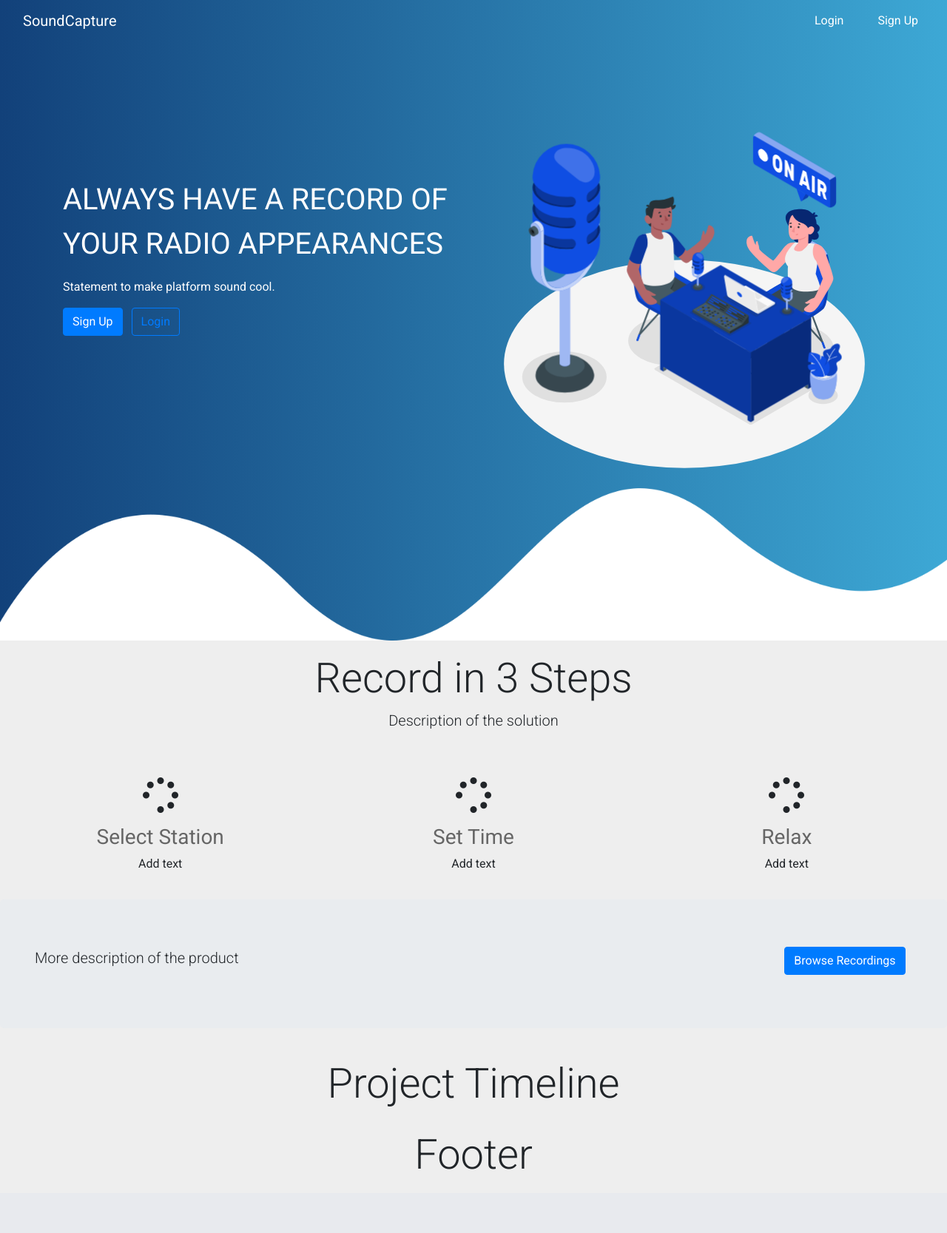
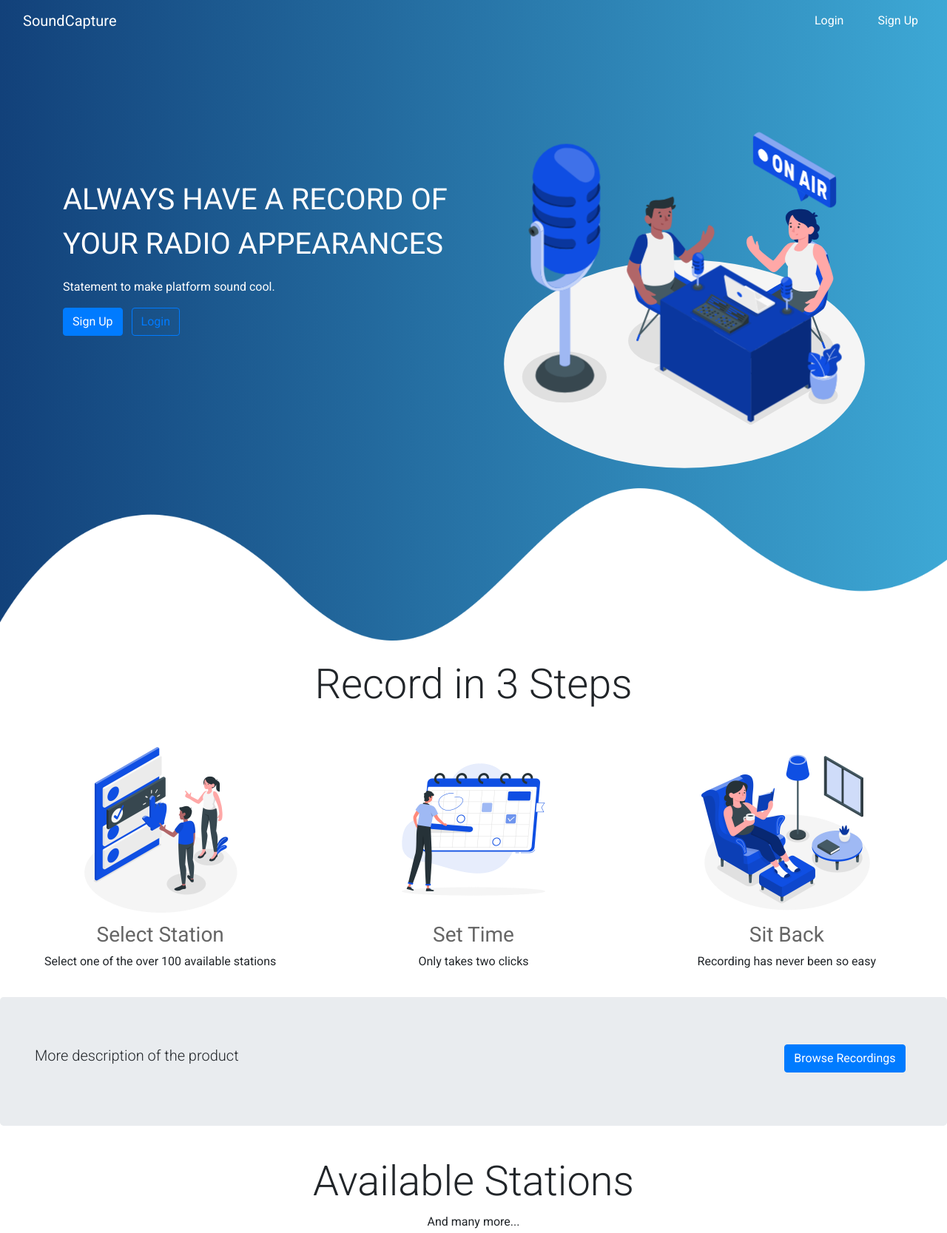
Before and after one commit to lps116/radio_recording_app, a Django app: page / in a window 1280 px wide. Shown: the top 1667 px of the page at 74% size. Before the commit the page ends 1581 px from the top, so only its background shows below. Run offline with Django 3.2, Linux system fonts and the light colour scheme; parts of the project's set-up code (start-up, migrations or seed data) failed here and were passed over; some libraries are stand-ins or nearby versions.

Commit message:
homepage logos added

```diff
--- a/home/templates/home/home.html
+++ b/home/templates/home/home.html
@@ -24,41 +24,38 @@
   <img src="{% static 'images/wave.png' %}" class="bottom-img">
 </section>
 
-<section class="mt-2">
+<section class="mt-3">
   <div class="container-fluid padding">
     <div class="row welcome text-center">
       <div class="col-12">
         <h1 class="display-4">Record in 3 Steps</h1>
       </div>
       <hr>
-      <div class="col-12">
-        <p class="lead">Description of the solution</p>
-      </div>
     </div>
   </div>
 
   <div class="container-fluid padding">
     <div class="row text-center padding">
-      <div class="col-xs-12 col-sm-6 col-md-4">
-        <i class="fa fa-spinner fa-pulse fa-3x fa-fw"></i>
+      <div class="col-xs-12 col-md-4">
+        <img src="{% static 'images/select.png' %}" class="bottom-img" style="height: 250px; width: 250px;">
         <h3>Select Station</h3>
-        <p>Add text</p>
-      </div>
-      <div class="col-xs-12 col-sm-6 col-md-4">
-        <i class="fa fa-spinner fa-pulse fa-3x fa-fw"></i>
-        <h3>Set Time</h3>
-        <p>Add text</p>
+        <p>Select one of the over 100 available stations</p>
       </div>
       <div class="col-xs-12 col-md-4">
-        <i class="fa fa-spinner fa-pulse fa-3x fa-fw"></i>
-        <h3>Relax</h3>
-        <p>Add text</p>
+        <img src="{% static 'images/schedule.png' %}" class="bottom-img" style="height: 250px; width: 250px;">
+        <h3>Set Time</h3>
+        <p>Only takes two clicks</p>
+      </div>
+      <div class="col-xs-12 col-md-4">
+        <img src="{% static 'images/relax.png' %}" class="bottom-img" style="height: 250px; width: 250px;">
+        <h3>Sit Back</h3>
+        <p>Recording has never been so easy</p>
       </div>
     </div>
   </div>
 </section>
 
-<section>
+<section id="jumbotron-section">
   <div class="container-fluid">
     <div class="row jumbotron">
       <div class="col-xs-12 col-sm-12 col-md-9 col-lg-9 col-xl-10">
@@ -71,6 +68,47 @@
   </div>
 </section>
 
+
+<section class="mt-3">
+  <div class="container-fluid padding">
+    <div class="row welcome text-center">
+      <div class="col-12">
+        <h5 class="display-4">Available Stations</h5>
+        <p>And many more...</p>
+      </div>
+      <hr>
+    </div>
+  </div>
+
+  <div class="container-fluid mb-5">
+    <div id="carouselExampleSlidesOnly" class="carousel slide " data-ride="carousel">
+      <div class="carousel-inner">
+        <div class="carousel-item active row ">
+          <div class="col-2 float-left  mt-3 mb-3">
+            <img  style="height: 100px;" class="img-fluid  my-auto" src="https://upload.wikimedia.org/wikipedia/commons/7/72/Bbc-radio-1-logo.png"></div>
+            <div class="col-2 float-left mt-3 mb-3"><img style="height: 100px;" class="img-fluid" src="https://upload.wikimedia.org/wikipedia/commons/5/56/KISS_LOGO_WO_STRAP_PURPLE_2020.png"></div>
+            <div class="col-2 float-left mt-3 mb-3"><img style="height: 100px;" class="img-fluid" src="https://assets.capitalfm.com/2016/11/capital-3d-network-logo-large-canvas-1458228638-herowidev4-0.jpg"></div>
+            <div class="col-2 float-left"><img style="height: 100px;" class="img-fluid" src="https://cdn.freebiesupply.com/logos/thumbs/2x/bbc-world-service-logo.png"></div>
+            <div class="col-2 float-left mt-3 mb-3"><img style="height: 100px;" class="img-fluid" src="https://media.info/i/lf/0/1454899442/5815.png"></div>
+            <div class="col-2 float-left mt-3 mb-3"><img style="height: 100px;" class="img-fluid" src="https://upload.wikimedia.org/wikipedia/commons/thumb/f/f9/AbsoluteLogo.svg/1200px-AbsoluteLogo.svg.png"></div>
+
+          </div>
+          <div class="carousel-item no-gutters row ">
+            <div class="col-2 float-left mt-3 mb-3"><img style="height: 100px;" class="img-fluid" src="https://media.info/i/lv/virgin-radio-uk/1454927353/5812.png"></div>
+            <div class="col-2 float-left mt-3 mb-3"><img style="height: 100px;" class="img-fluid" src="https://ichef.bbci.co.uk/images/ic/1920x1080/p029jbdz.jpg"></div>
+            <div class="col-2 float-left mt-3 mb-3"><img style="height: 100px;" class="img-fluid" src="https://d24j9r7lck9cin.cloudfront.net/l/f/4/432.1500753436.png"></div>
+            <div class="col-2 float-left mt-3 mb-3"><img style="height: 100px;" class="img-fluid" src="https://media.info/i/lv/classic-fm/1405203730/225.png"></div>
+            <div class="col-2 float-left mt-3 mb-3"><img style="height: 100px;" class="img-fluid" src="https://lh3.googleusercontent.com/proxy/WXftUaLvnwJ1mCN7XOfOIK_CW4QYE_YezhmhOxGYU3VOxaA9BM2uCBtHmW3lWFwjkVD4Z1QGHImdduoAPHHcmdjGV-hvtmXGutMNl4en2Z11ph1jruRdgw5tZrtxMZjgKxpGOHrWsb5syLTPWw5e"></div>
+            <div class="col-2 float-left mt-3 mb-3"><img class="img-fluid" src="https://www.thegreenage.co.uk/wp-content/uploads/2014/06/LBC-658x350.png"></div>
+          </div>
+        </div>
+      </div>
+    </div>
+
+  </div>
+</section>
+
+
 <section>
   <div class="container-fluid padding">
     <div class="row welcome text-center">
@@ -81,17 +119,15 @@
   </div>
 </section>
 
-<section>
-  <div class="container-fluid padding">
-    <div class="row welcome text-center">
-      <div class="col-12">
-        <h1 class="display-4">Footer</h1>
-      </div>
-     </div>
+
+<section id="banner" class="py-4 bg-dark text-white">
+  <div class="container text-center">
+    <small>Dissertation Project by Linus Strobel || University of Bath 2020</small>
   </div>
 </section>
 
 
 <script type='text/javascript'>document.addEventListener('DOMContentLoaded', function () {window.setTimeout(document.querySelector('svg').classList.add('animated'),1000);}
 </script>
+
 {% endblock %}
--- a/recordings/templates/recordings/view.html
+++ b/recordings/templates/recordings/view.html
@@ -7,7 +7,7 @@
 
 
 <div>
-  <audio controls autoplay src="{{MEDIA_URL}}/media/{{recording.file}}" type="audio/mpeg"></audio>
+  <audio controls='controls' autoplay src="{{MEDIA_URL}}/media/{{recording.file}}" type="audio/mpeg"></audio>
 </div>
 
 <p><a href="{% url 'recordings'%}">View all recordings</a></p>
--- a/register/templates/register/register.html
+++ b/register/templates/register/register.html
@@ -41,7 +41,7 @@
               {{form.password1.errors}}
             </div>
             <div class="form-group col-md-6">
-              <label for="inputPassword4">Password</label>
+              <label for="inputPassword4">Re-enter Password</label>
               {{form.password2}}
               {{form.password2.errors}}
             </div>
--- a/static/css/base.css
+++ b/static/css/base.css
@@ -1,6 +1,6 @@
 body {
   font-family: 'Roboto', sans-serif;
-  background:#eee;
+  /*background:#eee;*/
 }
 
 /*NAVBAR SECTION*/
@@ -231,10 +231,6 @@ body {
 
 /*HOMEPAGE BACKGROUND*/
 
-.white-background {
-  background-color: #FFFFFF !important;
-}
-
 .fa-spinner {
   font-size: 4em;
   margin: 1rem;
```
Also changed, not shown: static/images/relax.png (added), static/images/schedule.png (added), static/images/select.png (added).
